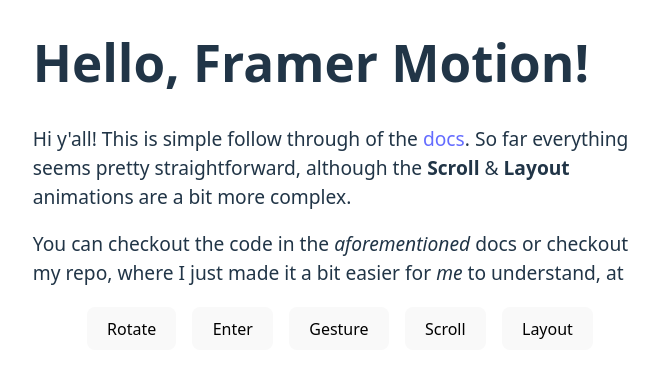
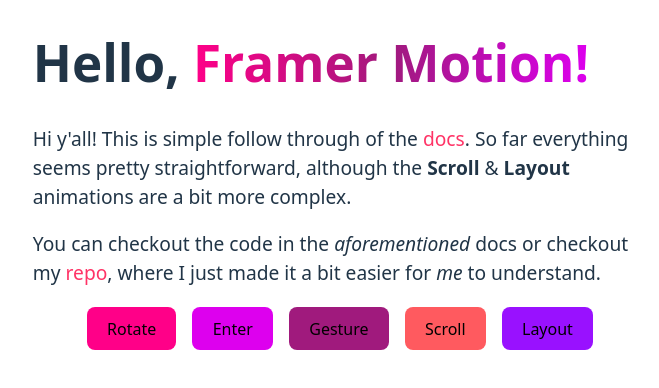
Before and after one commit to JoleneKearse/framer-motion, a React (Vite) app: page / in a window 1280 px wide. Shown: the top 388 px of the page, without its empty margins (300-959 px from the left). Built offline with nearby package versions, Linux system fonts and the light colour scheme.

Commit message:
feat: add new color palette

```diff
--- a/src/App.tsx
+++ b/src/App.tsx
@@ -13,22 +13,46 @@
 
 export default function App() {
   const [activeAction, setActiveAction] = useState<Action>(null);
-  const handleClick = (action: "rotate" | "enter" | "gesture" | "scroll" | "layout") => {
+  const handleClick = (
+    action: "rotate" | "enter" | "gesture" | "scroll" | "layout"
+  ) => {
     setActiveAction(action);
   };
 
   return (
     <>
-      <h1>Hello, Framer Motion!</h1>
-      <p>Hi y'all!  This is simple follow through of the <a href="https://motion.dev/docs/react" target="_blank" rel="noopener noreferrer">docs</a>.  So far everything seems pretty straightforward, although the <b>Scroll</b> & <b>Layout</b> animations are a bit more complex.</p>
-      <p>You can checkout the code in the <i>aforementioned</i> docs or checkout my repo, where I just made it a bit easier for <i>me</i> to understand, at </p>
+      <h1>Hello, <span className="title-gradient">Framer Motion!</span></h1>
+      <p>
+        Hi y'all! This is simple follow through of the{" "}
+        <a
+          href="https://motion.dev/docs/react"
+          target="_blank"
+          rel="noopener noreferrer"
+        >
+          docs
+        </a>
+        . So far everything seems pretty straightforward, although the{" "}
+        <b>Scroll</b> & <b>Layout</b> animations are a bit more complex.
+      </p>
+      <p>
+        You can checkout the code in the <i>aforementioned</i> docs or checkout
+        my{" "}
+        <a
+          href="https://github.com/JoleneKearse/framer-motion"
+          target="_blank"
+          rel="noopener noreferrer"
+        >
+          repo
+        </a>
+        , where I just made it a bit easier for <i>me</i> to understand.
+      </p>
       <main>
         <ButtonsBox>
-          <Button label="Rotate" action="rotate" handleClick={handleClick} />
-          <Button label="Enter" action="enter" handleClick={handleClick} />
-          <Button label="Gesture" action="gesture" handleClick={handleClick} />
-          <Button label="Scroll" action="scroll" handleClick={handleClick} />
-          <Button label="Layout" action="layout" handleClick={handleClick} />
+          <Button label="Rotate" color="#ff0088" action="rotate" handleClick={handleClick} />
+          <Button label="Enter" action="enter" color="#dd00ee"handleClick={handleClick} />
+          <Button label="Gesture" color="#A01A7D"action="gesture" handleClick={handleClick} />
+          <Button label="Scroll" color="#FF5A5F"action="scroll" handleClick={handleClick} />
+          <Button label="Layout" color="#9911ff" action="layout" handleClick={handleClick} />
         </ButtonsBox>
         <AnimationBox>
           {activeAction === "rotate" && <Rotate />}
--- a/src/components/Button.tsx
+++ b/src/components/Button.tsx
@@ -1,12 +1,13 @@
 type ButtonProps = {
   label: string;
+  color: string;
   action: "rotate" | "enter" | "gesture" | "scroll" | "layout";
   handleClick: (action: "rotate" | "enter" | "gesture" | "scroll" | "layout") => void;
 };
 
-const Button = ({ label, action, handleClick }: ButtonProps) => {
+const Button = ({ label, color, action, handleClick }: ButtonProps) => {
   return (
-    <button onClick={() => handleClick(action)}>
+    <button onClick={() => handleClick(action)} style={{ backgroundColor: color }}>
       {label}
     </button>
   );
--- a/src/components/Gesture.tsx
+++ b/src/components/Gesture.tsx
@@ -18,6 +18,6 @@
 const box = {
   width: 100,
   height: 100,
-  backgroundColor: "#9911ff",
+  backgroundColor: "#A01A7D",
   borderRadius: 5,
 };
--- a/src/index.css
+++ b/src/index.css
@@ -15,11 +15,16 @@
 
 a {
   font-weight: 500;
-  color: #646cff;
+  color: #ff3366;
   text-decoration: inherit;
 }
+
 a:hover {
-  color: #535bf2;
+  color: #cc00ff;
+}
+
+a:visited {
+  color: #b300cc;
 }
 
 body {
@@ -33,6 +38,12 @@
 h1 {
   font-size: 3.2em;
   line-height: 1.1;
+}
+
+.title-gradient {
+  background: linear-gradient(90deg, #ff0088, #A01A7D, #dd00ee);
+  -webkit-background-clip: text;
+  -webkit-text-fill-color: transparent;
 }
 
 p {
```
